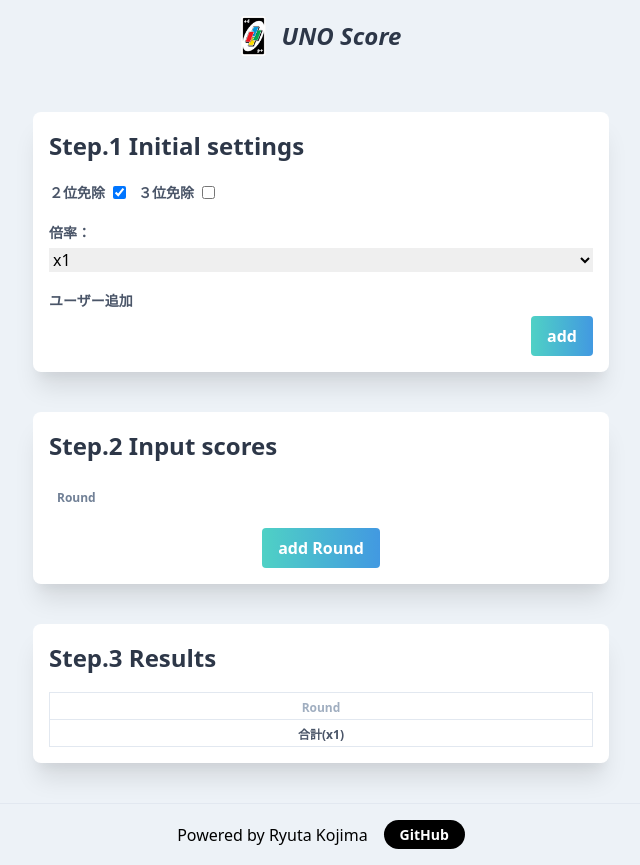
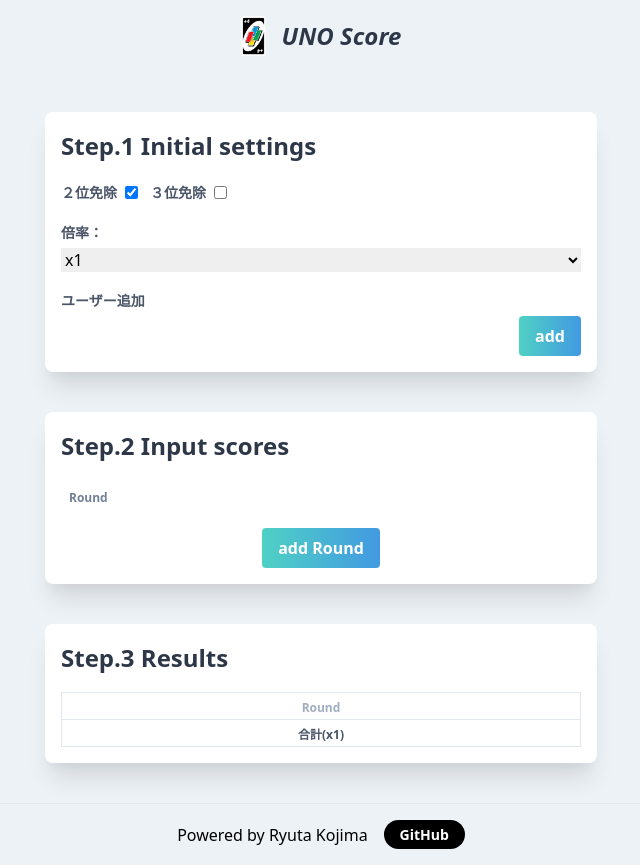
Before and after one commit to RyutaKojima/UnoScore, a Next.js app: page / in a window 1280 px wide. Shown: the whole page, without its empty margins (319-959 px from the left). Built offline with nearby package versions, Linux system fonts and the light colour scheme; what @tailwindcss/custom-forms would draw is missing.

Commit message:
update: IndexPage style

```diff
--- a/src/pages/index.tsx
+++ b/src/pages/index.tsx
@@ -55,7 +55,7 @@ export const Home = (): JSX.Element => {
   return (
     <BaseLayout
       containerClass="bg-gray-200"
-      className="w-full max-w-xl mx-auto flex flex-col space-y-10 py-10"
+      className="w-full max-w-xl mx-auto flex flex-col space-y-10 py-10 px-3"
     >
       <Section title="Step.1 Initial settings" className="space-y-4">
         <OptionForm
```
